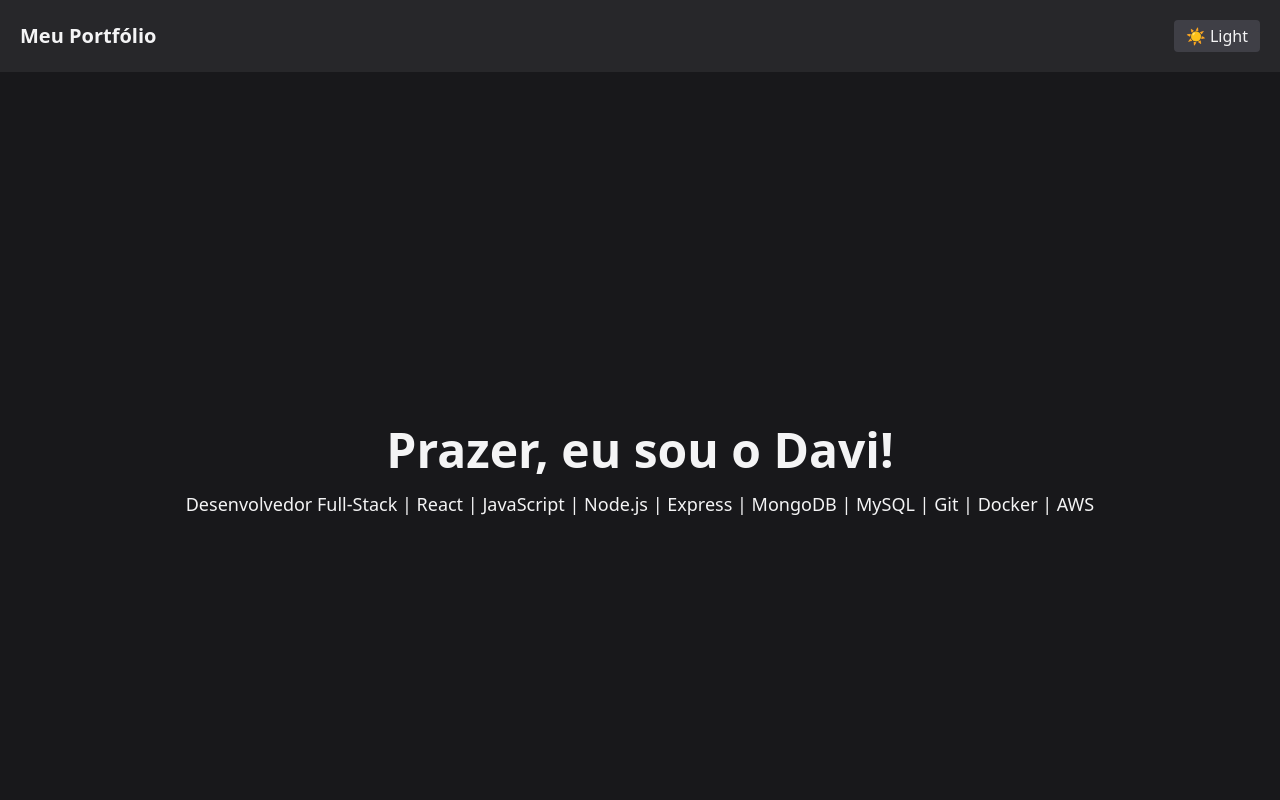
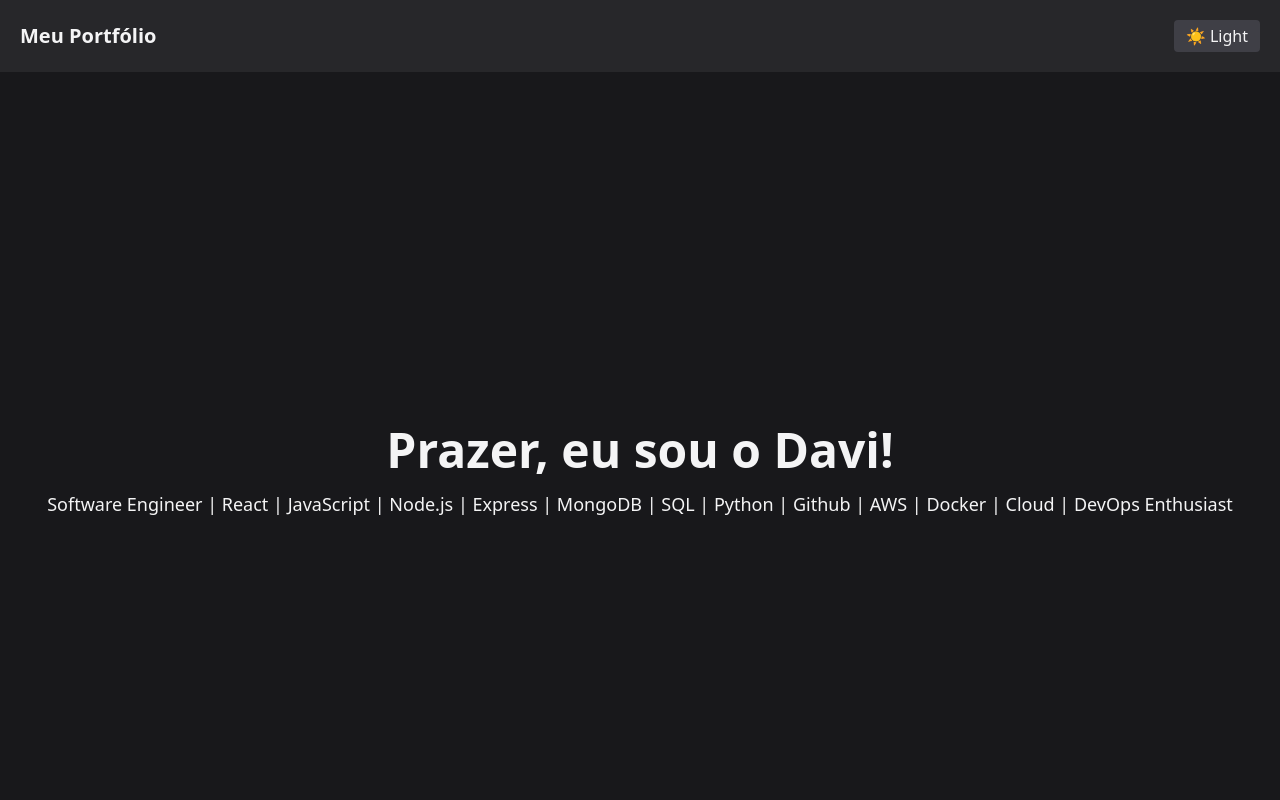
Before and after one commit to daviamarall/react-portfolio, a React (Vite) app: page / in a window 1280 px wide. Shown: the top 800 px of the page. Built offline with nearby package versions, Linux system fonts and the light colour scheme.

Commit message:
react portifolio update

```diff
--- a/src/pages/Home.jsx
+++ b/src/pages/Home.jsx
@@ -3,7 +3,7 @@ function Home() {
     <section className="h-screen flex flex-col justify-center items-center">
       <h1 className="text-5xl font-bold mb-4">Prazer, eu sou o Davi! </h1>
       <p className="text-lg">
-  Desenvolvedor Full-Stack | React | JavaScript | Node.js | Express | MongoDB | MySQL | Git | Docker | AWS
+  Software Engineer | React | JavaScript | Node.js | Express | MongoDB | SQL | Python | Github | AWS | Docker | Cloud | DevOps Enthusiast
 </p>
 
     </section>
--- /dev/null
+++ b/src/pages/Projects.jsx
@@ -0,0 +1,5 @@
+function Projects() {
+  return null;
+}
+
+export default Projects;
```
